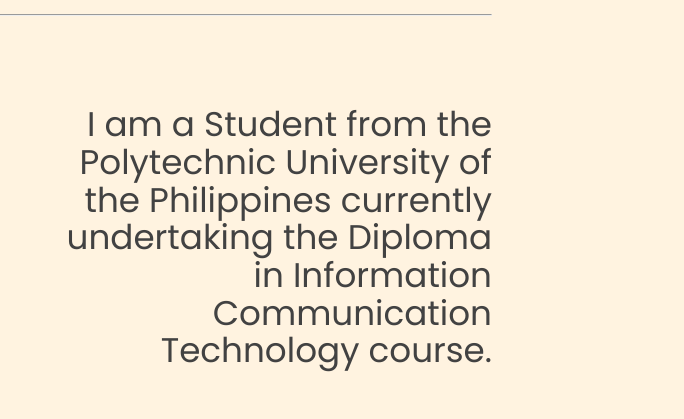
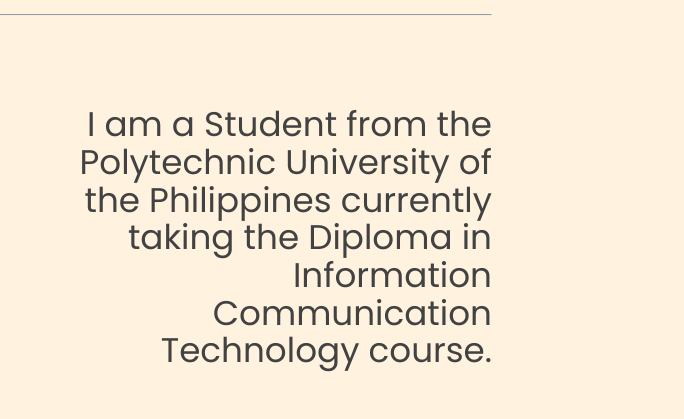
Before and after one commit to bnnthpnzln/portfolio0704, a plain HTML site: page portfolio-punzalan/index.html in a window 1280 px wide. Shown: the part 682-1101 px from the top of the page, 596-1280 px from the left. Drawn offline with nearby package versions, Linux system fonts and the light colour scheme.

Commit message:
Update index.html

```diff
--- a/portfolio-punzalan/index.html
+++ b/portfolio-punzalan/index.html
@@ -49,7 +49,7 @@
 	        <hr style="margin-bottom: 1rem;">
 	        <div style="display: flex;">
 	        	<img src="images/jam2.jpg" height="300" class="materialboxed" style="margin-right: 3rem;">
-	        	<h4 class="grey-text text-darken-3 lighten-3" style="text-align: right; margin-top:5rem;">I am a Student from the Polytechnic University of the Philippines currently undertaking the Diploma in Information Communication Technology course. </h4	>
+	        	<h4 class="grey-text text-darken-3 lighten-3" style="text-align: right; margin-top:5rem;">I am a Student from the Polytechnic University of the Philippines currently taking the Diploma in Information Communication Technology course. </h4	>
 	        </div>
 			<br>
 	        <h5 style="color: black;">Knowledge and Skills in terms of:</h5>
```
